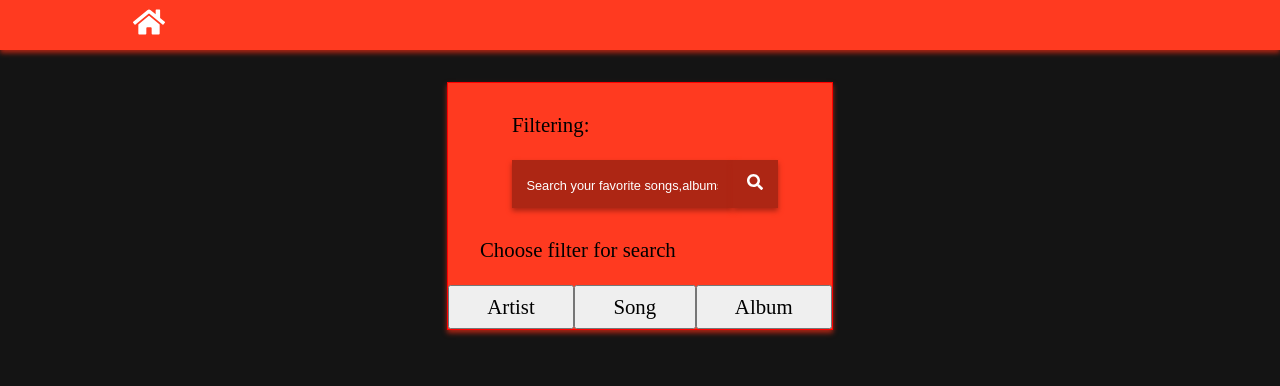
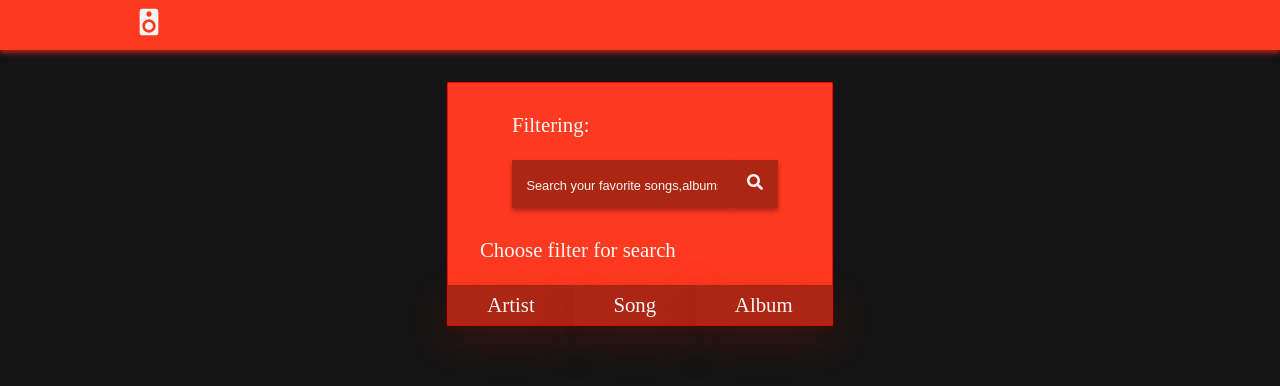
Before and after one commit to DominikColl/DominikColl_ProjectPort5, a React (Create React App) app: page /#/ in a window 1280 px wide. Shown: the top 386 px of the page. Built offline with nearby package versions, Linux system fonts and the light colour scheme; a web font is replaced by a local one.

Commit message:
Styling fancy box shadows

```diff
--- a/src/Components/header.js
+++ b/src/Components/header.js
@@ -1,12 +1,12 @@
 import React from 'react';
-import { FaHome } from "react-icons/fa";
+import { MdSpeaker } from "react-icons/md";
 import './style.css';
 import { NavLink } from 'react-router-dom';
 
 const header = props => {
     return (
         <nav id="nav">
-            <h1 id='logo'> <NavLink to='/'> <FaHome onClick={props.click} /></NavLink></h1>
+            <h1 id='logo'> <NavLink to='/'> <MdSpeaker onClick={props.click} /></NavLink></h1>
         </nav>
     );
 }
--- a/src/Components/style.css
+++ b/src/Components/style.css
@@ -37,23 +37,47 @@ ol, ul {
 	list-style: none;
 }
 /* RESET OVER */
+/* removes chromes default blue border on focused inputs */
+input:focus,
+select:focus,
+textarea:focus,
+button:focus {
+    outline: none;
+}
+/* My css */
 body{
-    background-color: white;
+    background-color: #F5F7F4;
 }
 #formButCon{
     display: flex;
     list-style-type: none;
+
+}
+.formBut{
+    border:none;
+    background-color: #ad2514;
+    color:#F5F7F4;
+    /* box-shadow: 0px 12px 13px 0px rgba(145,26,13,0.4); */
+    /* two layers of shadow making it look better?  */
+    box-shadow: 0px 5px 10px rgba(145,26,13,0.1),0px 15px 40px rgba(145,26,13,0.3);
+    border-radius: .5%;
+
+}
+.formBut:hover{
+    background-color: #CC2D18;
 }
 form{
     border:1px solid red;
     width:30%;
     margin: 0 auto;
-    box-shadow: 0px 3px 5px 0px #ad2514;
+    /* box-shadow: 0px 3px 5px 0px #ad2514; */
+    border-radius: .5%;
 }
 form input{
     width:60%;
     margin-left: 10%;
     box-shadow: 0px 3px 5px 0px #ad2514;
+    border-radius: .5%;
 }
 
 #listCon{
@@ -64,7 +88,7 @@ grid-template-rows: repeat(3, 1fr);
 grid-column-gap: 30px;
 grid-row-gap: 15px;
     list-style-type: none;
-   color: white;
+   color: #F5F7F4;
    margin-top: 1rem;
    padding-left: .5rem;
     /* border: 1px solid purple; */
@@ -85,6 +109,7 @@ ul div{
 
 #formButCon{
   display: flex;
+
 }
 #nav{
     background-color: #ff3a20;
@@ -113,11 +138,11 @@ input{
     padding-top: 1rem;
     background-color: #ad2614;
     border:none;
-    color:white;
+    color:#F5F7F4;
     font-size: 1rem;
 }
 ::placeholder{
-    color: white;
+    color: #F5F7F4;
     font-size: .8rem;
 }
 nav{
@@ -132,26 +157,27 @@ nav h1{
 #searchBut{
     background-color: #ad2614;
     border:none;
-    color: white;
+    color: #F5F7F4;
     font-size: 1rem;
     box-shadow: 0px 3px 5px 0px #ad2514;
-
+    border-radius: .5%;
 }
 a:visited,a{
-    color:white;
+    color:#F5F7F4;
 }
 form h2{
     margin-bottom: 1.5rem;
     padding-left: 2rem;
     font-family: rubik;
     font-size: 1.3rem;
+    color: #F5F7F4;
 }
 ul button{
     font-family: asap;
     font-size: 1.3rem;
 }
 .moreDetail{
-    color: white;
+    color: #F5F7F4;
 }
 #t li{
     font-family: asap;
--- a/src/Page/Home.js
+++ b/src/Page/Home.js
@@ -25,10 +25,10 @@ class Home extends Component {
   //fetchs album based of search value
   async fetchAlbum(value) {
     let collection = [];
-    let data = {};
+
     console.log(value);
     const res = await fetch(`//ws.audioscrobbler.com/2.0/?method=album.search&album=${value}&api_key=77730a79e57e200de8fac0acd06a6bb6&format=json`)
-    data = await res.json()
+    const data = await res.json()
     //if data results exist
     if (data.results) {
       //this is gonna be a problem
@@ -124,7 +124,6 @@ class Home extends Component {
     } else if (this.state.filter === '') {
       // modal popup if filter is not selected
       swal({ icon: 'warning', text: "To use the app to its full potential choose a filter" });
-
       let bigCollection = [];
       bigCollection.push(this.fetchAlbum(search));
       bigCollection.push(this.fetchArtist(search));
```
